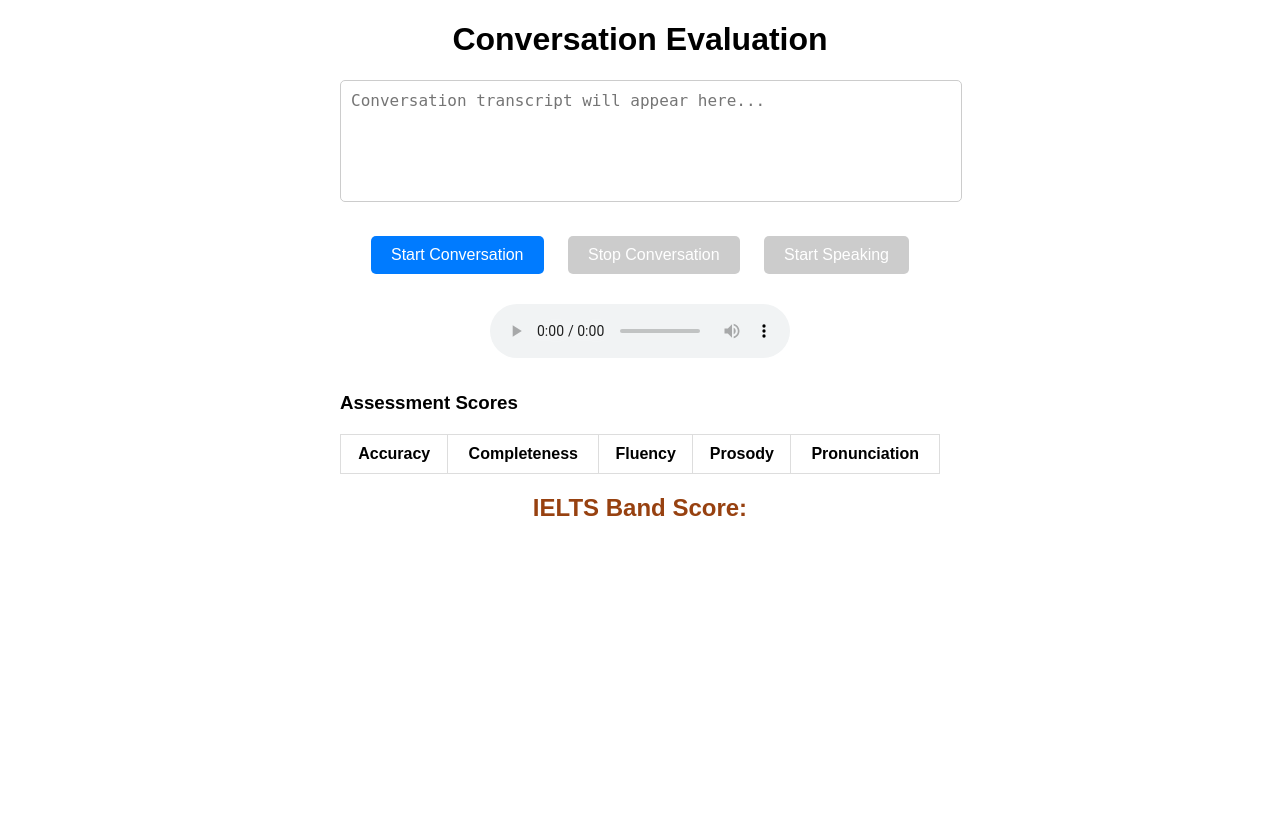
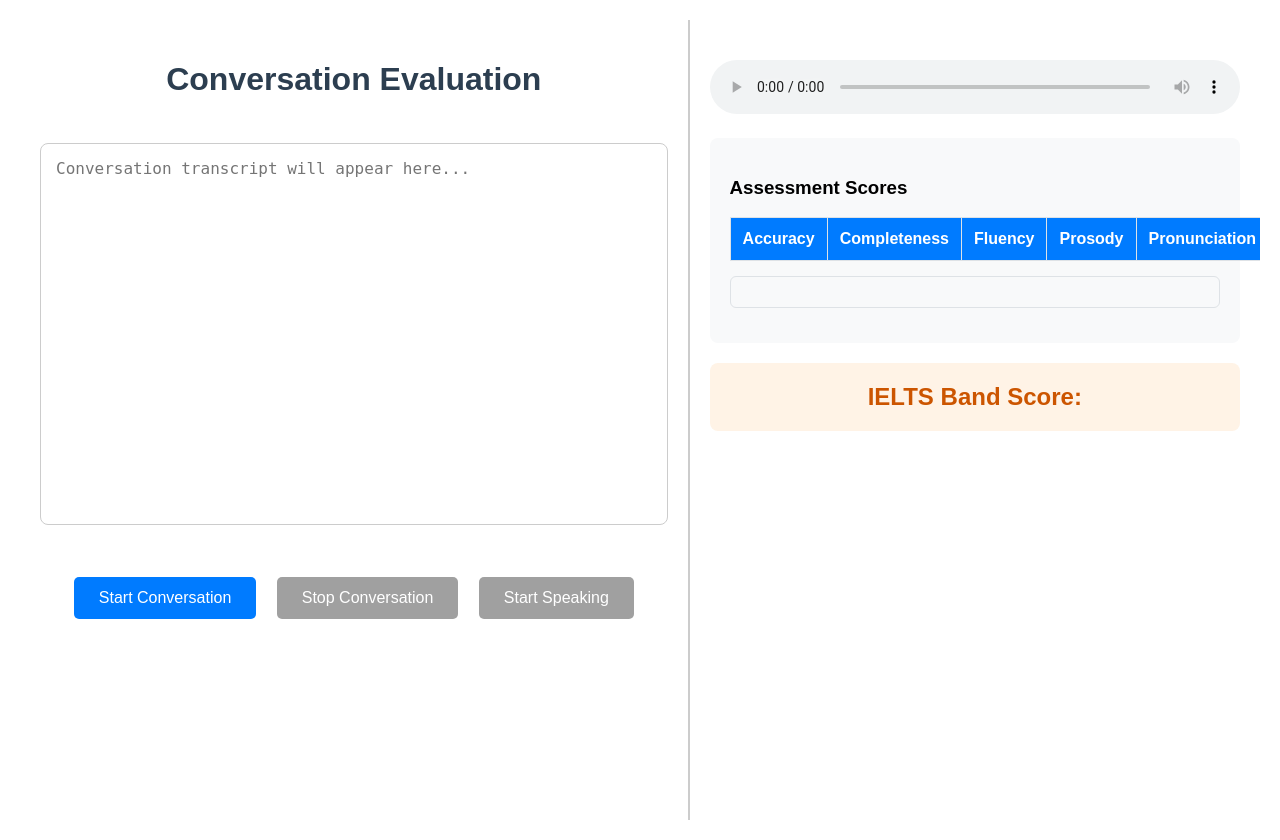
Before and after one commit to pesalaG/conversation-evaluation, a Flask app: page / in a window 1280 px wide. Before the commit the page ends 516 px from the top, so only its background shows below. Run offline with Flask 3, Linux system fonts and the light colour scheme; lists and menus that the app fills with data are empty.

Commit message:
update the index.html

```diff
--- a/templates/index.html
+++ b/templates/index.html
@@ -8,87 +8,122 @@
         body {
             font-family: Arial, sans-serif;
             margin: 20px;
+            display: flex;
+            gap: 0;
+            height: 100vh;
         }
-        .container {
-            max-width: 600px;
-            margin: auto;
-            text-align: center;
+        .left-panel, .right-panel {
+            flex: 3;
+            padding: 20px;
+            box-sizing: border-box;
+            overflow-y: auto;
+
+        }
+        .left-panel {
+            border-right: 2px solid #ccc;
+            width: 54%;  /* Set right panel to 40% of screen */
+            flex: 0 0 54%;
         }
         .text-field {
-            width: 100%;
-            height: 100px;
-            margin-bottom: 20px;
+            width: 95%;
+            height: 350px;
+            margin: 20px 0;
+            padding: 15px;
             font-size: 16px;
-            padding: 10px;
             border: 1px solid #ccc;
-            border-radius: 5px;
+            border-radius: 8px;
             resize: none;
         }
+        .button-container {
+            text-align: center;
+            margin: 20px 0;
+        }
         .button {
-            padding: 10px 20px;
+            padding: 12px 25px;
             font-size: 16px;
             cursor: pointer;
             border: none;
             border-radius: 5px;
             background-color: #007bff;
             color: white;
-            margin: 10px;
+            margin: 8px;
+            transition: background-color 0.3s;
+        }
+        .button:hover {
+            background-color: #0056b3;
         }
         .button:disabled {
-            background-color: #ccc;
+            background-color: #a0a0a0;
+            cursor: not-allowed;
         }
         .audio-player {
-            margin-top: 20px;
+            width: 100%;
+            margin: 20px 0;
         }
         .results {
-            margin-top: 30px;
-            text-align: left;
-        }
-        .results h3 {
-            margin-bottom: 10px;
-        }
-        .table-container {
-            margin-top: 20px;
+            background-color: #f8f9fa;
+            padding: 20px;
+            border-radius: 8px;
+            margin: 20px 0;
         }
         table {
             width: 100%;
             border-collapse: collapse;
+            margin: 15px 0;
+            background-color: white;
         }
         th, td {
-            padding: 10px;
-            border: 1px solid #ddd;
+            padding: 12px;
+            border: 1px solid #dee2e6;
             text-align: center;
         }
+        th {
+            background-color: #007bff;
+            color: white;
+        }
         .phoneme-details {
-            margin-top: 20px;
-            display: none;
+            max-height: 300px;
             overflow-y: auto;
-            max-height: 300px;
-            border: 1px solid #ddd;
-            background-color: #88f687;
-            padding: 10px;
+            margin: 15px 0;
+            border: 1px solid #dee2e6;
+            border-radius: 6px;
         }
-        .phoneme-table th, .phoneme-table td {
-            border: 1px solid #ddd;
-            padding: 8px;
+        .ielts-score {
+            padding: 20px;
+            background-color: #fff3e6;
+            border-radius: 8px;
+            text-align: center;
+            font-size: 24px;
+            color: #cc5500;
+            font-weight: bold;
+        }
+        h1 {
+            text-align: center;
+            color: #2c3e50;
+            margin-bottom: 25px;
         }
     </style>
 </head>
 <body>
-    <div class="container">
+    <!-- Left Panel -->
+    <div class="left-panel">
         <h1>Conversation Evaluation</h1>
         <textarea id="transcript" class="text-field" placeholder="Conversation transcript will appear here..." readonly></textarea>
-        <div>
+        <div class="button-container">
             <button id="startConversation" class="button">Start Conversation</button>
             <button id="stopConversation" class="button" disabled>Stop Conversation</button>
             <button id="controlButton" class="button" disabled>Start Speaking</button>
         </div>
+    </div>
+
+    <!-- Right Panel -->
+    <div class="right-panel">
         <div class="audio-player">
-            <audio id="audioPlayer" controls></audio>
+            <audio id="audioPlayer" controls style="width: 100%"></audio>
         </div>
+
         <div class="results">
             <h3>Assessment Scores</h3>
-            <div class="table-container">
             <table id="scoresTable">
                 <thead>
                     <tr>
@@ -101,16 +136,19 @@
                 </thead>
                 <tbody></tbody>
             </table>
-            </div>
+
+            <button id="phonemeButton" class="button" style="display: none; margin: 15px 0;">Pronunciation Report</button>
+
             <div class="phoneme-details">
                 <table id="phonemeTable" class="phoneme-table"></table>
             </div>
-            <button id="phonemeButton" class="button" style="display: none;">Pronunciation Report</button>
         </div>
-        <div class="ielts-score" style="margin-top: 20px; text-align: center; color: #974110; font-size: 24px; font-weight: bold;">
+
+        <div class="ielts-score">
             <span id="ieltsBand">IELTS Band Score: </span>
         </div>
     </div>
+
     <script src="{{ url_for('static', filename='index.js') }}"></script>
 </body>
 </html>
```
Lines whose indentation alone changed are shown as unchanged.
